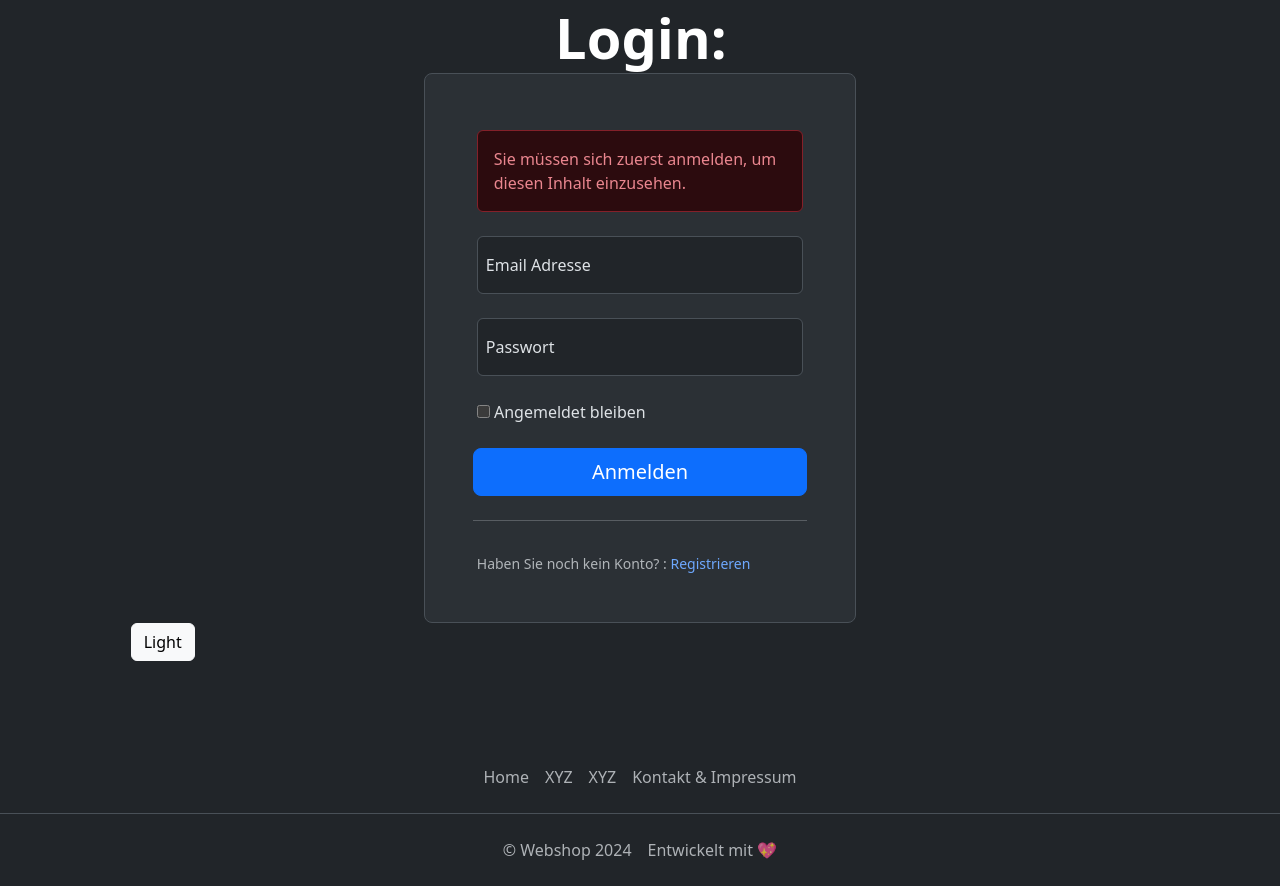
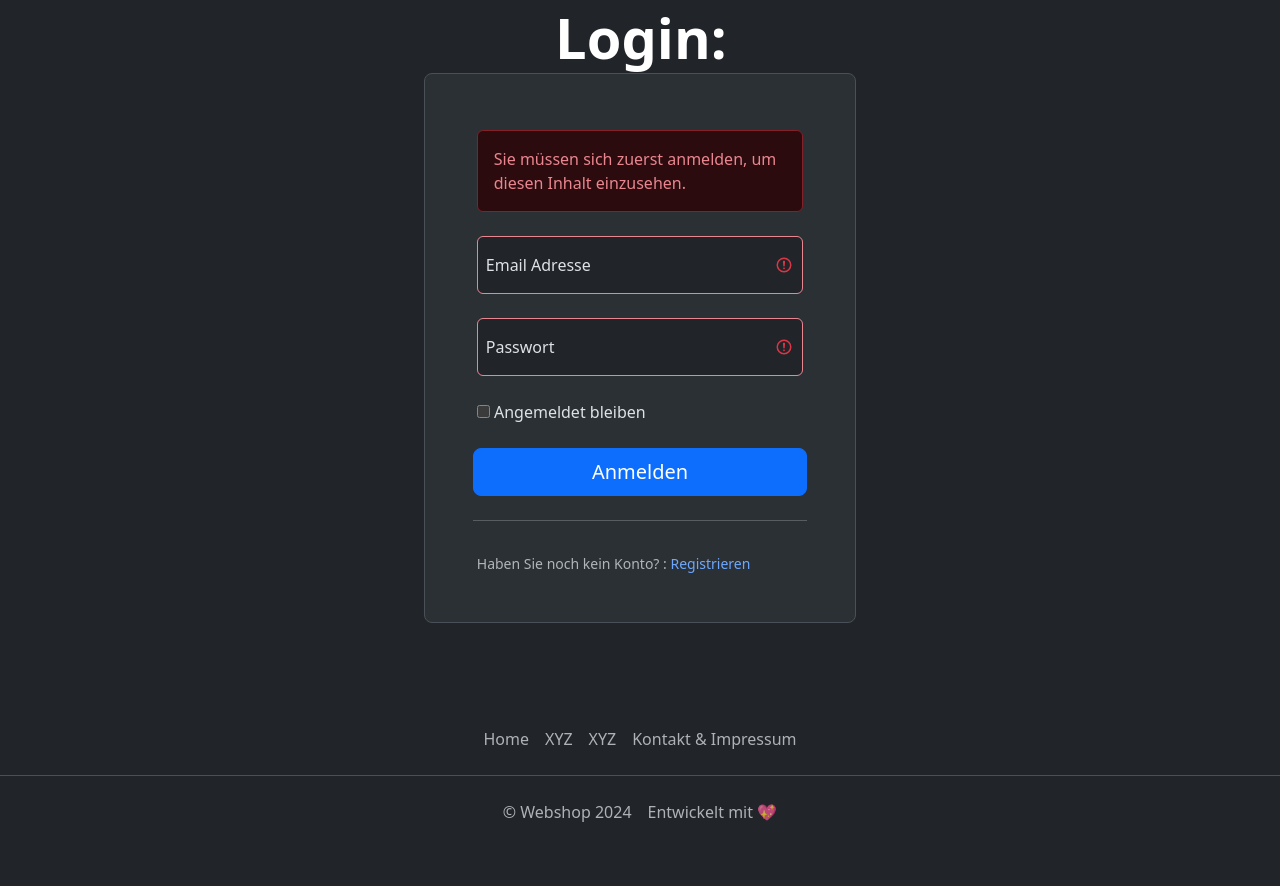
Before and after one commit to sventurbo/webshop, a PHP site: page /login.php?msg=1 in a window 1280 px wide. Shown: the part 184-1070 px from the top of the page. After the commit the page ends 1006 px from the top, so only its background shows below. Run offline with PHP 8.4, Linux system fonts and the light colour scheme; data that the repository does not hold is empty.

Commit message:
Error handling + redirect for logged in
- Alle Felder müssen nun ausgefüllt sein, um das Formular abzuschicken
- Falls Nutzer nicht existiert oder Passwort falsch ist kommt jetzt eine Fehlermeldung
- Bereits angemeldete Nutzer können login.php nicht aufrufen und werden direkt zu store.php weitergeleitet

```diff
--- a/login.php
+++ b/login.php
@@ -1,32 +1,46 @@
 <?php
   require("connection.php");
+  session_start();
+
+
+  if(isset($_SESSION['email'])){
+    header("Location: store.php");
+    exit; }
 
   if(isset($_POST["submit"])){
 
     $email = $_POST["email"];
     $password = $_POST["password"];
 
-    $stmt = $con->prepare("SELECT * FROM users WHERE email=:email");
+    $stmt = $con->prepare("SELECT email,password FROM users WHERE email=:email");
     $stmt->bindParam(":email", $email);
     $stmt->execute();
     $userExists = $stmt->fetchAll();
-    var_dump($userExists);
 
+    if(!isset($userExists[0]["email"]) or $userExists[0]["email"] != $email){
+      $errorMsg =  "Login fehlgeschlagen, Passwort oder Email stimmen nicht.";
+    }
+
+    if(isset($userExists[0]["password"])){
     $passwordHashed = $userExists[0]["password"];
     $checkPassword = password_verify($password, $passwordHashed);
+      if($checkPassword === true){
 
-    if($checkPassword === false){
-      echo "Login fehlgeschlagen, Passwort stimmt nicht überein";
-    }
-    if($checkPassword === true){
+        $_SESSION["email"] = $userExists[0]["email"];
 
-      session_start();
-      $_SESSION["email"] = $userExists[0]["email"];
-
-      header("Location: store.php");
+        header("Location: store.php");
+        if($checkPassword === false){
+          $errorMsg =  "Login fehlgeschlagen, Passwort oder Email stimmen nicht.";
+        }
+    } else{
+      $errorMsg =  "Login fehlgeschlagen, Passwort oder Email stimmen nicht.";
     }
   }
-  echo "$email"
+}
+
+  if(isset($_GET['msg']) &&  $_GET['msg'] === "1"){
+    $errorMsg = "Sie müssen sich zuerst anmelden, um diesen Inhalt einzusehen.";
+  }
  ?>
 
 <!doctype html>
@@ -65,29 +79,30 @@
 
 
       <div class="col-md-10 mx-auto col-lg-5 mt-3">
-        <form action="login.php" method="POST" class="row g-2 p-4 p-md-5 border rounded-3 bg-body-tertiary" data-bitwarden-watching="1">
+        <form action="login.php" method="POST" class="row g-2 p-4 p-md-5 border rounded-3 bg-body-tertiary needs-validation was-validated" novalidate="" data-bitwarden-watching="1">
 
 
         <?php
-          $msg = $_GET['msg'];
 
-        if($msg === "1"){ ?>
+
+        if(isset($errorMsg)){ ?>
             <div class="form-floating">
                             <div class="alert alert-danger" role="alert">
-                                Sie müssen sich zuerst anmelden, um diesen Inhalt einzusehen.
+                              <?php echo($errorMsg); ?>
                             </div>
                         </div>
         <?php } ?>
 
-          <div class="form-floating mb-3">
-            <input type="email" name="email"  class="form-control" id="floatingInput" placeholder="name@example.com">
+          <div class="form-floating mb-3" >
+            <input type="email" name="email"  class="form-control  is-invalid" id="floatingInput" placeholder="name@example.com" required="">
             <label for="floatingInput">Email Adresse</label>
           </div>
 
           <div class="form-floating mb-3">
-            <input type="password" name="password"  class="form-control" id="floatingPassword" placeholder="Password">
+            <input type="password" name="password"  class="form-control  is-invalid" id="floatingPassword" placeholder="Password" required="">
             <label for="floatingPassword">Passwort</label>
           </div>
+
 
           <div class="checkbox mb-3">
             <label>
@@ -99,7 +114,6 @@
            <small class="text-body-secondary">Haben Sie noch kein Konto? : <a class="link-offset-2 link-offset-3-hover link-underline link-underline-opacity-0 link-underline-opacity-75-hover" href="signup.php">Registrieren</a> </small>
         </form>
       </div>
-      <button type="button" class="btn btn-light">Light</button>
     </div>
 
 
```
